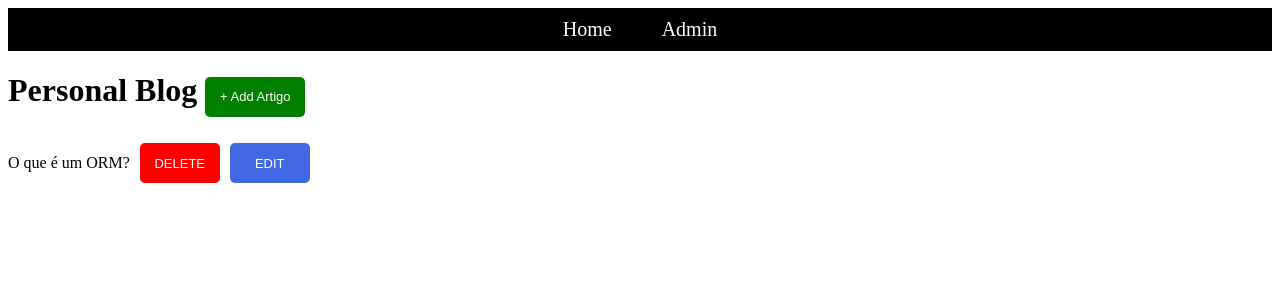
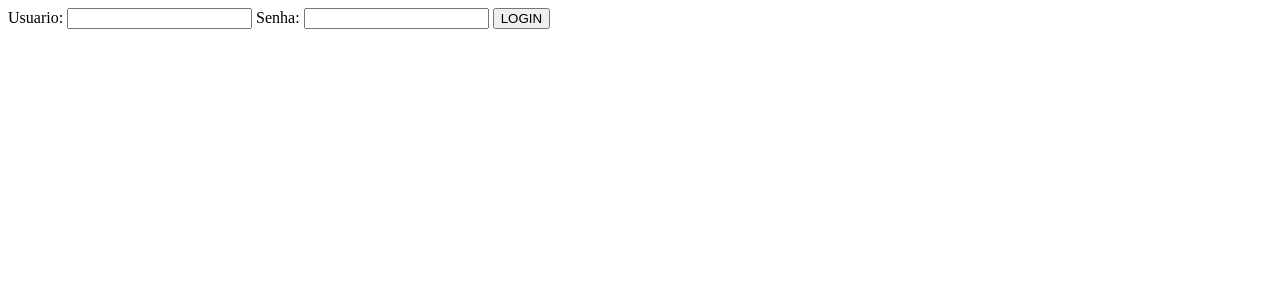
Before and after one commit to kwbezerra10/BlogPessoalNovato, a FastAPI app: page /admin in a window 1280 px wide. Shown: the top 300 px of the page. Run offline with FastAPI, Linux system fonts and the light colour scheme; data comes from the database, SQL or seed files in the repository.

Commit message:
feita a autenticacao do admin

```diff
--- a/main.py
+++ b/main.py
@@ -22,6 +22,8 @@ templates = Jinja2Templates(directory='templates')
 
 #-----------------Todos os GET-----------------#
 
+
+
 # 🔵 GET /articles/new-article → Chama a pagina do formulario de artigo
 @app.get("/articles/new-article")
 def create_article_page (request: Request):
@@ -33,11 +35,12 @@ def list_articles(request: Request, db: Session = Depends(get_db)):
     articles = db.query(models.Article).all()
     return templates.TemplateResponse("home.html", {"request": request, "articles": articles})
 
-# 🔵 GET /admin -> Chama a pagina de Admin
+# 🔵 GET /admin -> Chama a pagina de login
 @app.get("/admin")
-def goto_admin(request: Request, db: Session = Depends(get_db)):
-    articles = db.query(models.Article).all()
-    return templates.TemplateResponse("admin.html", {"request": request, "articles": articles})
+def goto_admin_login(request: Request):
+    return templates.TemplateResponse("login.html", {"request": request})
+
+
 
 ## 🔵 GET /article/{id_article} -> Chama a pagina com o article completo
 @app.get("/article/{id_article}")
@@ -54,6 +57,22 @@ def goto_article_edit(request:Request, id_article: int, db: Session = Depends(ge
 
 
 #-----------------Todos os POST-----------------#
+
+# 🟢 POST /admin/logged -> valida usuario e redireciona para pagina de loggin.
+
+@app.post("/admin/logged")
+def goto_admin_page(request: Request, user: str=Form(), password: str=Form(), db: Session = Depends(get_db)):
+    user_admin_object = db.query(models.User).filter(models.User.id == 1).first()
+
+    USER_ADMIN = user_admin_object.username
+    PASS_ADMIN = user_admin_object.password
+    if user == USER_ADMIN and password == PASS_ADMIN:
+        articles = db.query(models.Article).all()
+        return templates.TemplateResponse("admin.html", {"request": request, "articles": articles})
+    else:
+        RedirectResponse(url="/admin", status_code=303)
+
+
 
 # 🟢 POST /articles -> Criar artigo
 @app.post("/articles")
--- a/templates/admin.html
+++ b/templates/admin.html
@@ -9,8 +9,9 @@
 <body>
     <nav>
         <a href="/home">Home</a>
-        <a href="/admin">Admin</a>
     </nav>
+
+
         <h1>Personal Blog  <a href="/articles/new-article"><button class="button-add">+ Add Artigo</button></h1> </a>
         {% for article in articles %}
             <div>
@@ -21,5 +22,8 @@
                 <a  href="/edit/{{article.id}}"><button class="button-edit">EDIT</button></a>
             </div>
         {% endfor %}
+
+    </div>
+
 </body>
 </html>
--- /dev/null
+++ b/templates/login.html
@@ -0,0 +1,26 @@
+<!DOCTYPE html>
+<html lang="en">
+<head>
+    <meta charset="UTF-8">
+    <meta name="viewport" content="width=device-width, initial-scale=1.0">
+    <title>Document</title>
+</head>
+<body>
+    <div>
+        <form action="admin/logged" method="post">
+
+            <label for="user">Usuario:</label>
+            <input type="text" name="user">
+
+            <label for="password">Senha:</label>
+            <input type="text" name="password">
+
+            <button type="submit">LOGIN</button>
+
+        </form>
+
+
+    </div>
+
+</body>
+</html>
```
Also changed, not shown: models.py (+8 -0 lines), db.db. Lines whose indentation alone changed are shown as unchanged.
